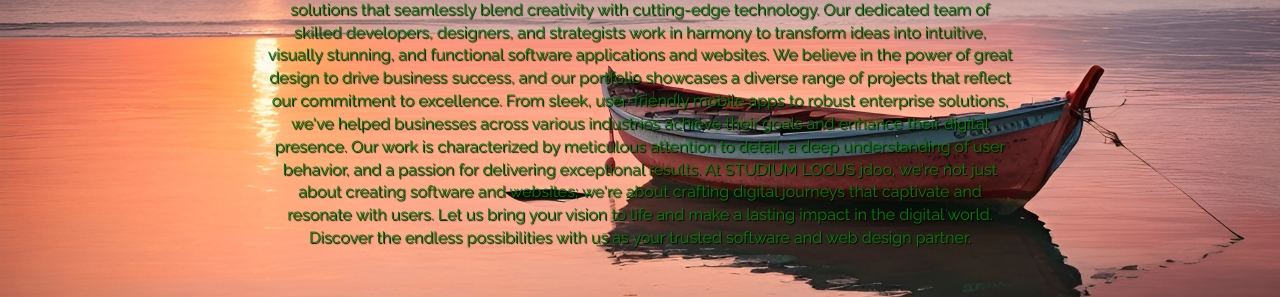
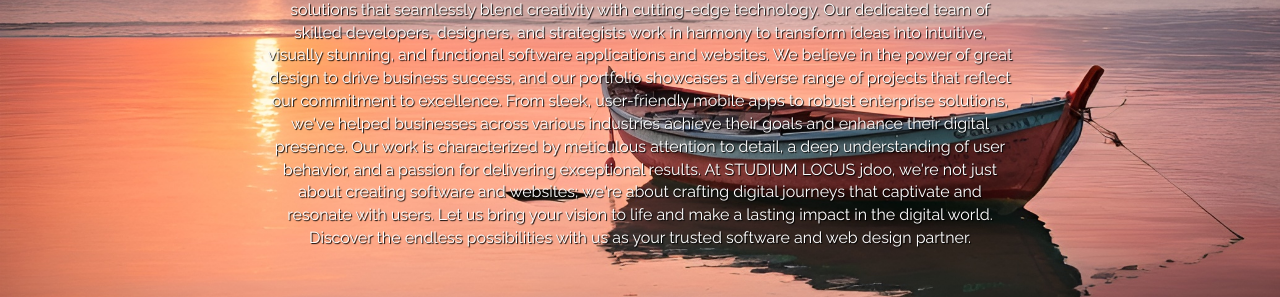
Before and after one commit to ak-19/STUDIUM-LOCUS, a plain HTML site: page index.html in a window 1280 px wide. Shown: the part 450-747 px from the top of the page. Drawn offline with Linux system fonts and the light colour scheme.

Commit message:
green to white title font

```diff
--- a/index.html
+++ b/index.html
@@ -41,7 +41,7 @@
 						<h3>Simple and Elegant</h3>
 						<h1>STUDIUM LOCUS jdoo</h1>
 						<h2 class="rotate">Software Development, Web Design, App Development, Consultation</h2>
-						<p style="color: green; text-shadow: 1px 1px 1px #000000;">
+						<p style="color: white; text-shadow: 1px 1px 1px #000000;">
 							Welcome to STUDIUM LOCUS jdoo, where we craft digital experiences that elevate businesses
 							and inspire users. As a dynamic software and web design company, we specialize in creating
 							innovative solutions that seamlessly blend creativity with cutting-edge technology.
```
